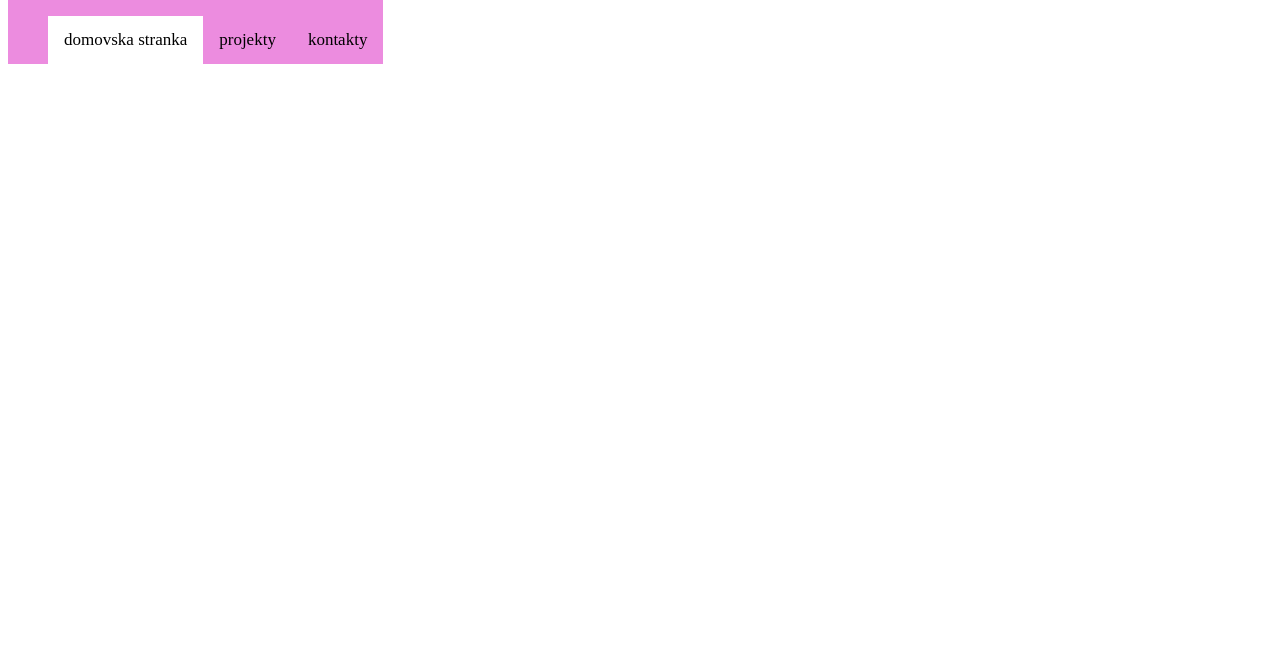
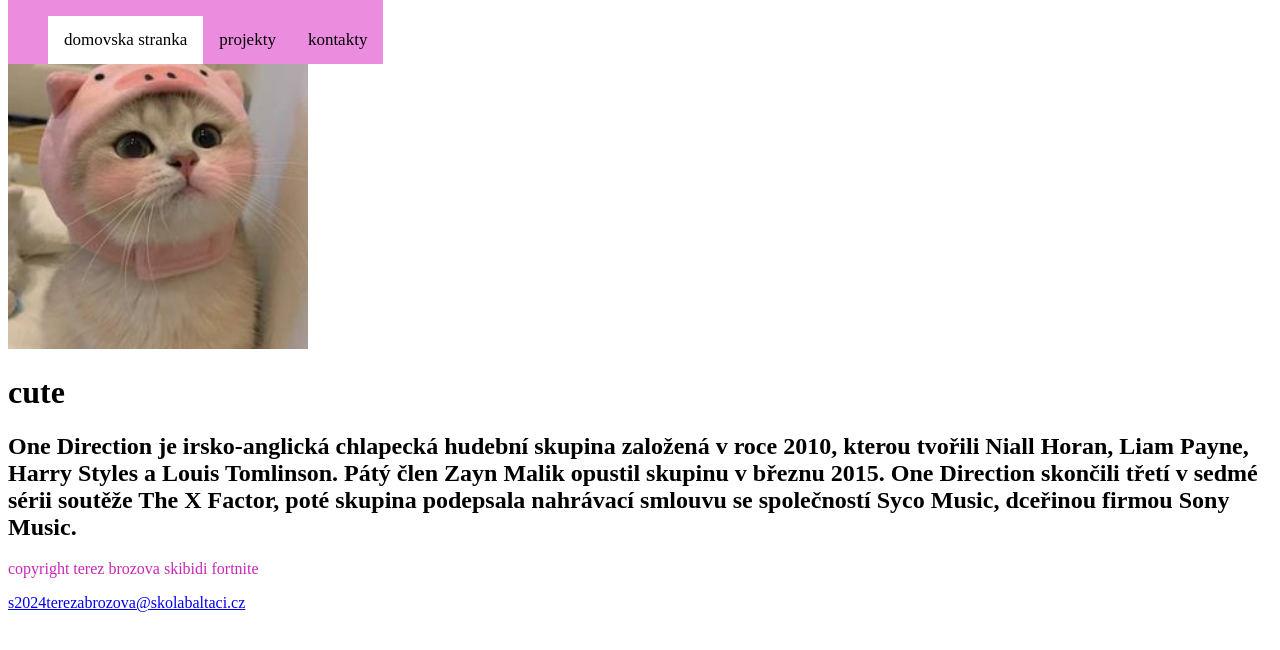
Before and after one commit to tercutka/portfolio_brozova, a plain HTML site: page index.html in a window 1280 px wide. Drawn offline with Linux system fonts and the light colour scheme.

Commit message:
more things

```diff
--- a/index.html
+++ b/index.html
@@ -20,19 +20,29 @@
         </a>
         </ul>
     </nav>
+    <div class="row">
+        <div class="column">
+            <img src="cat.jpg" width="300" >
+         </div>
+         <div class="column">
+            <h1>cute</h1>
+            <h2>One Direction je irsko-anglická chlapecká hudební skupina založená v roce 2010, kterou tvořili Niall Horan, Liam Payne, Harry Styles a Louis Tomlinson. Pátý člen Zayn Malik opustil skupinu v březnu 2015. One Direction skončili třetí v sedmé sérii soutěže The X Factor, poté skupina podepsala nahrávací smlouvu se společností Syco Music, dceřinou firmou Sony Music.</h2>
 
-    <div class="content">
+         </div>
 
     </div>
 
     <footer>
         copyright terez brozova
+        skibidi
+        fortnite
         <p>
             <a href="mailto:s2024terezabrozova@skolabaltaci.cz">s2024terezabrozova@skolabaltaci.cz
 
             </a>
         </p>
+    </footer>
 
-    </footer>
+
 </body>
 </html>
```
Also changed, not shown: projects.html (+11 -0 lines), cat.jpg (added).
